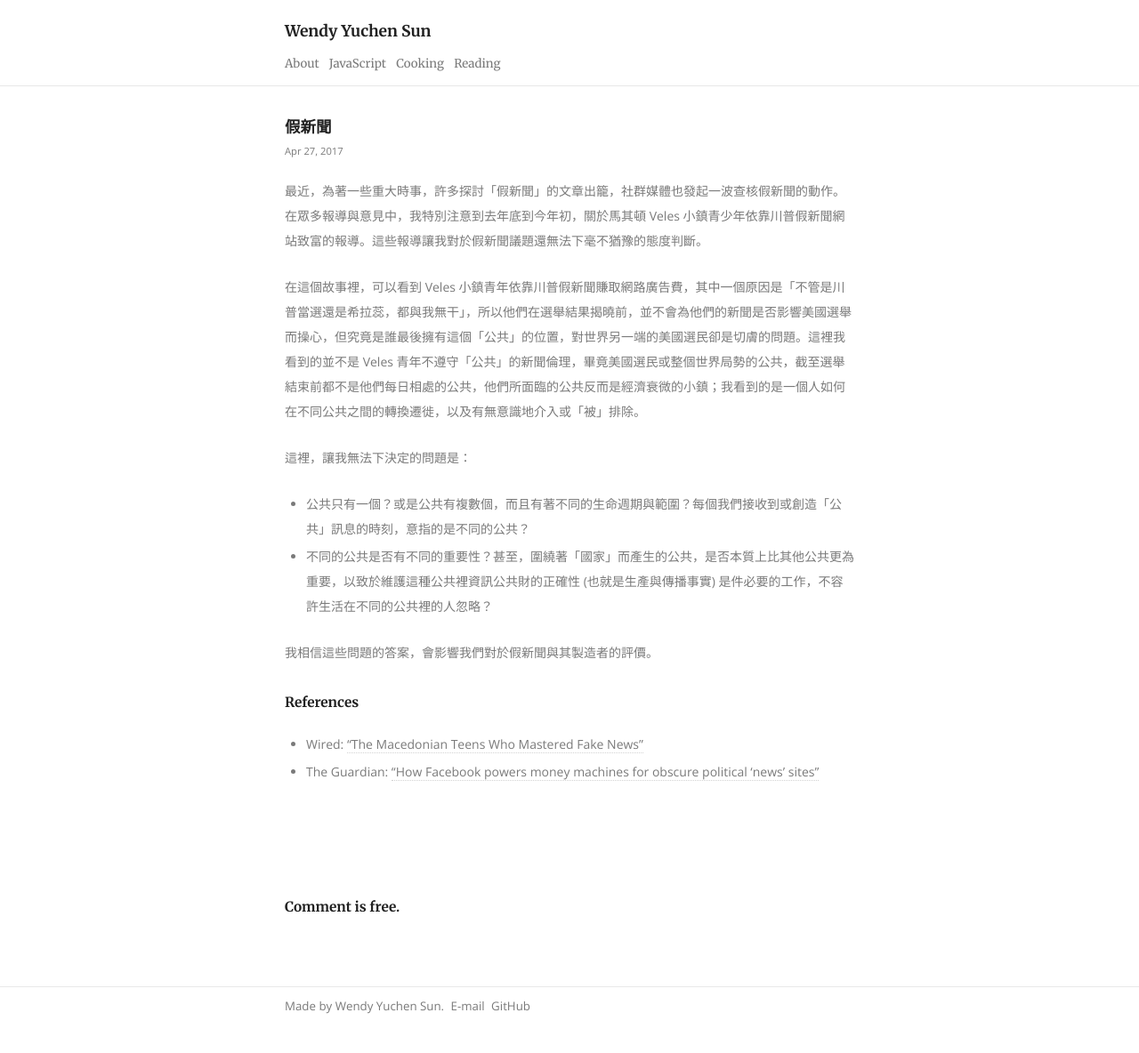
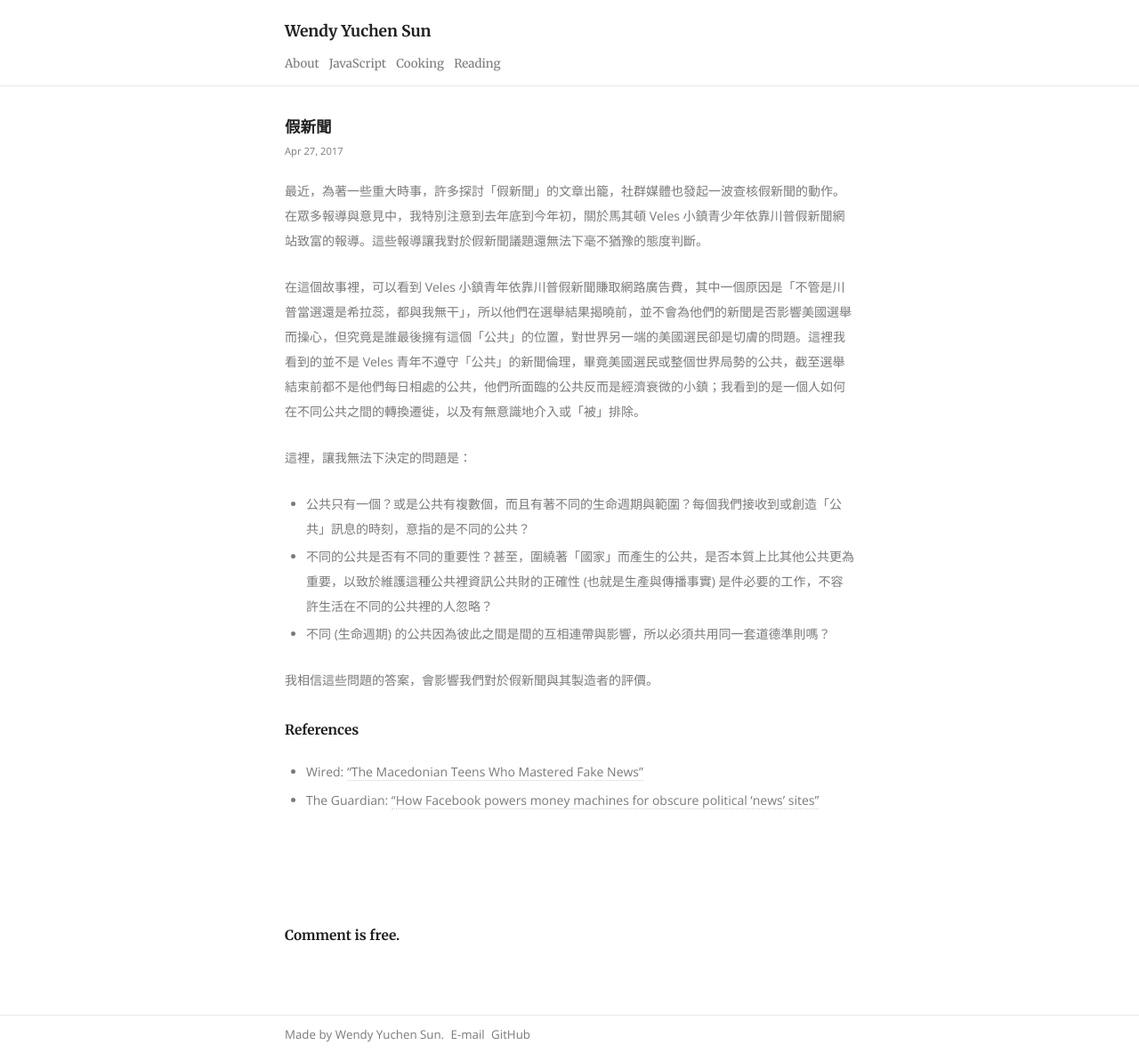
Before and after one commit to wendyyuchensun/wendyyuchensun.github.io, a Jekyll site: the page built from _posts/2017-04-27-on-fake-news.md, in a window 1280 px wide. Shown: the whole page at 89% size. Built offline with Jekyll 4.4.1, drawn with Linux system fonts in a browser that asks for light colours; comment, search, counter and statistics services are not loaded; before the commit the page ends 1152 px from its top, so only the background shows below that.

Commit message:
Update post

```diff
--- a/_posts/2017-04-27-on-fake-news.md
+++ b/_posts/2017-04-27-on-fake-news.md
@@ -11,6 +11,7 @@ categories: reading
 
 * 公共只有一個？或是公共有複數個，而且有著不同的生命週期與範圍？每個我們接收到或創造「公共」訊息的時刻，意指的是不同的公共？
 * 不同的公共是否有不同的重要性？甚至，圍繞著「國家」而產生的公共，是否本質上比其他公共更為重要，以致於維護這種公共裡資訊公共財的正確性 (也就是生產與傳播事實) 是件必要的工作，不容許生活在不同的公共裡的人忽略？
+* 不同 (生命週期) 的公共因為彼此之間是間的互相連帶與影響，所以必須共用同一套道德準則嗎？
 
 我相信這些問題的答案，會影響我們對於假新聞與其製造者的評價。
 
```
